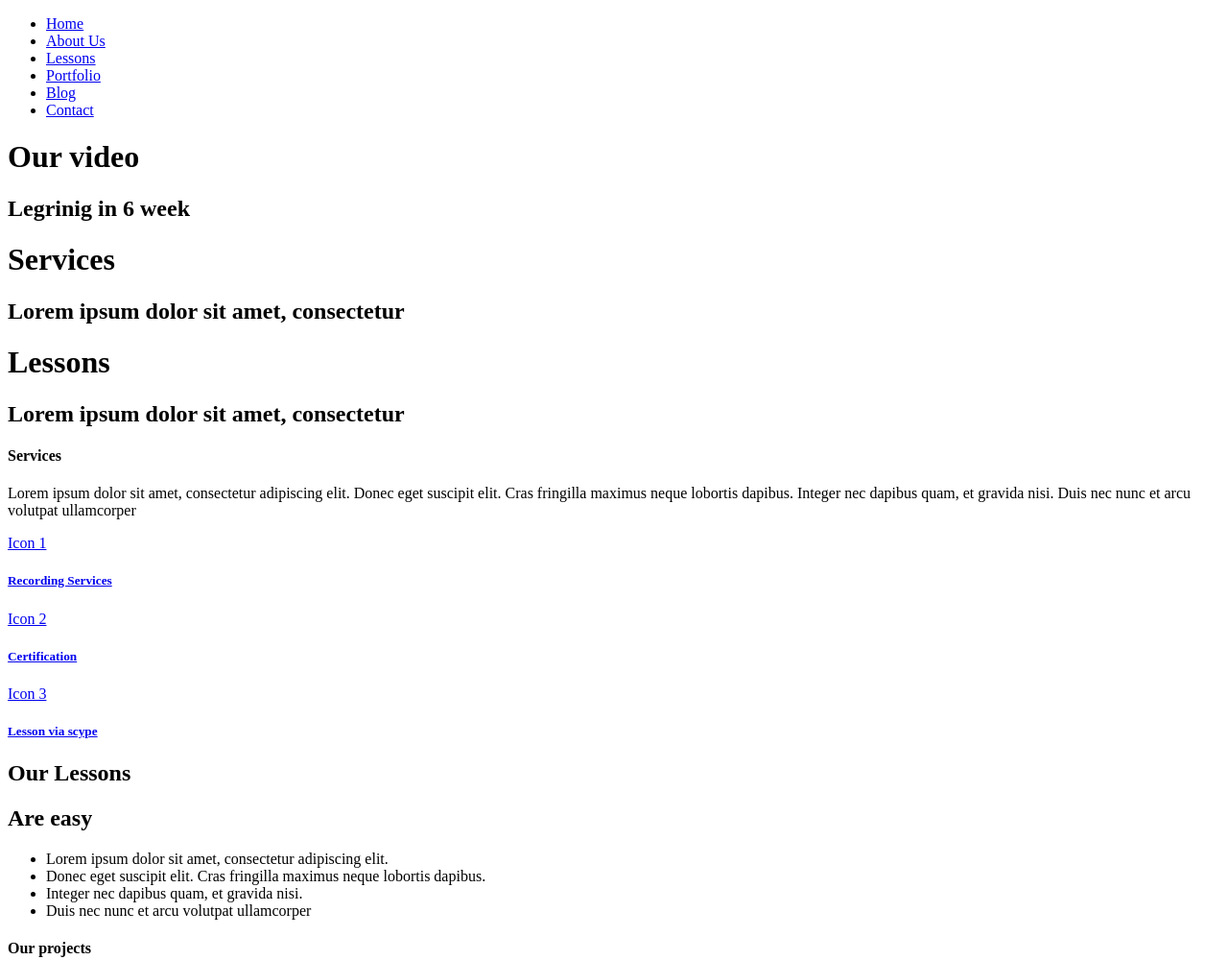
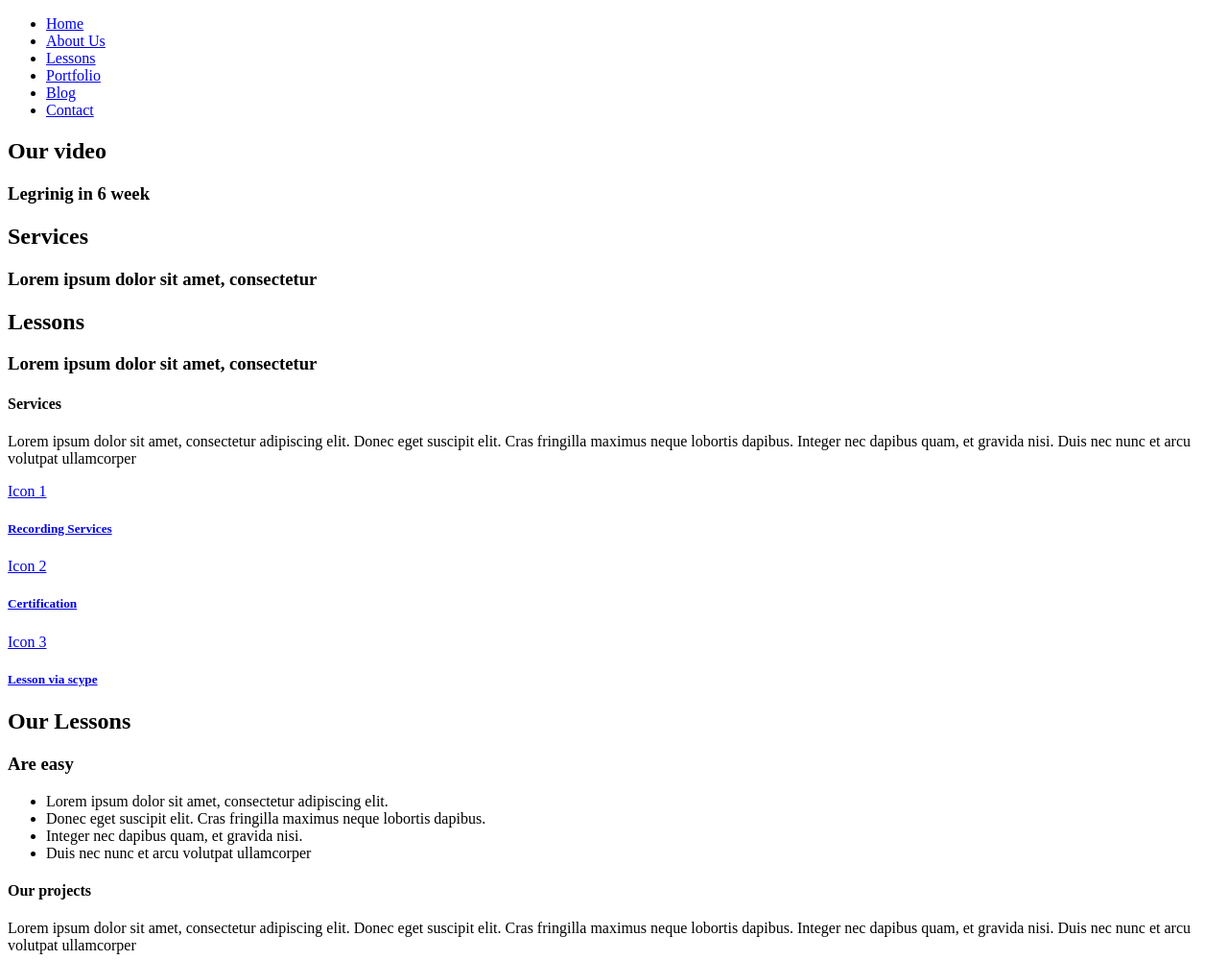
Before and after one commit to pitugoras/e1HTML, a plain HTML site: page index.html in a window 1280 px wide. Shown: the top 1000 px of the page at 96% size. Drawn offline with Linux system fonts and the light colour scheme.

Commit message:
add changes to the html after validator.w3.org

```diff
--- a/index.html
+++ b/index.html
@@ -2,7 +2,7 @@
 <html lang="en">
 
 <head>
-    <title></title>
+    <title>Guitar Page</title>
     <meta charset="UTF-8">
     <meta name="viewport" content="width=device-width, initial-scale=1">
     <!--used as references http://graphicsdrawer.com/guitar-school-educational-music-psd-template/-->
@@ -22,24 +22,20 @@
     <main>
         <div id="slider">
             <div id="slide1">
-                <h1>Our video
-                    <h1>
-                        <h2>Legrinig in 6 week</h2>
+                <h2>Our video</h2>
+                <h3>Legrinig in 6 week</h3>
             </div>
             <div id="slide2">
-                <h1>Services
-                    <h1>
-                        <h2>Lorem ipsum dolor sit amet, consectetur</h2>
+                <h2>Services</h2>
+                <h3>Lorem ipsum dolor sit amet, consectetur</h3>
             </div>
             <div id="slide3">
-                <h1>Lessons
-                    <h1>
-                        <h2>Lorem ipsum dolor sit amet, consectetur</h2>
+                <h2>Lessons</h2>
+                <h3>Lorem ipsum dolor sit amet, consectetur</h3>
             </div>
         </div>
-        <section name="service" id="section-service">
-            <h4>Services
-            </h4>
+        <section id="section-service">
+            <h4>Services</h4>
             <p>Lorem ipsum dolor sit amet, consectetur adipiscing elit. Donec eget suscipit elit. Cras fringilla maximus neque
                 lobortis dapibus. Integer nec dapibus quam, et gravida nisi. Duis nec nunc et arcu volutpat ullamcorper
             </p>
@@ -62,10 +58,10 @@
                 </a>
             </div>
         </section>
-        <section name="lessons" id="section-lesson">
+        <section id="section-lesson">
             <div id="lesson-content">
-                <h1>Our Lessons</h1>
-                <h2>Are easy</h2>
+                <h2>Our Lessons</h2>
+                <h3>Are easy</h3>
                 <ul>
                     <li><span><i></i></span>Lorem ipsum dolor sit amet, consectetur adipiscing elit.</li>
                     <li><span><i></i></span>Donec eget suscipit elit. Cras fringilla maximus neque lobortis dapibus.</li>
@@ -76,7 +72,7 @@
             <div id="guitar-foto">
             </div>
         </section>
-        <section name="projects" id="section-projects">
+        <section id="section-projects">
             <h4>Our projects</h4>
             <div></div>
             <p>Lorem ipsum dolor sit amet, consectetur adipiscing elit. Donec eget suscipit elit. Cras fringilla maximus neque
@@ -97,7 +93,7 @@
             </div>
         </div>
 
-        <section name="latest-news" id="section-latest-news">
+        <section id="section-latest-news">
             <h4>Lates News</h4>
             <div></div>
             <p>Lorem ipsum dolor sit amet, consectetur adipiscing elit. Donec eget suscipit elit. Cras fringilla maximus neque
@@ -112,7 +108,7 @@
                 </p>
                 <div>
                     <p><i></i>guitar lessons</p>
-                    <input type="button" name="next" value="">
+                    <input type="button" name="next" value="next">
                 </div>
             </div>
             <div>
@@ -172,10 +168,10 @@
                 <input type="button" name="all-articles" value="All Articles">
             </div>
         </section>
-        <section name="author" id="section-author">
+        <div id="section-author">
 
-        </section>
-        <section name="footer" id="section-footer">
+        </div>
+        <div id="section-footer">
             <div>
                 <i></i>
                 <p>Lorem ipsum dolor sit amet, consectetur adipiscing elit. Donec eget suscipit elit. Cras fringilla maximus
@@ -195,10 +191,10 @@
             <div>
 
             </div>
-        </section>
+        </div>
     </main>
     <footer>
-        <p>&copy Copyright 2019 by Pitugoras. All rights reversed.</p>
+        <p>&copy;Copyright 2019 by Pitugoras. All rights reversed.</p>
         <div>
             <i id="fb-icon"></i>
             <i id="twiter-icon"></i>
```
